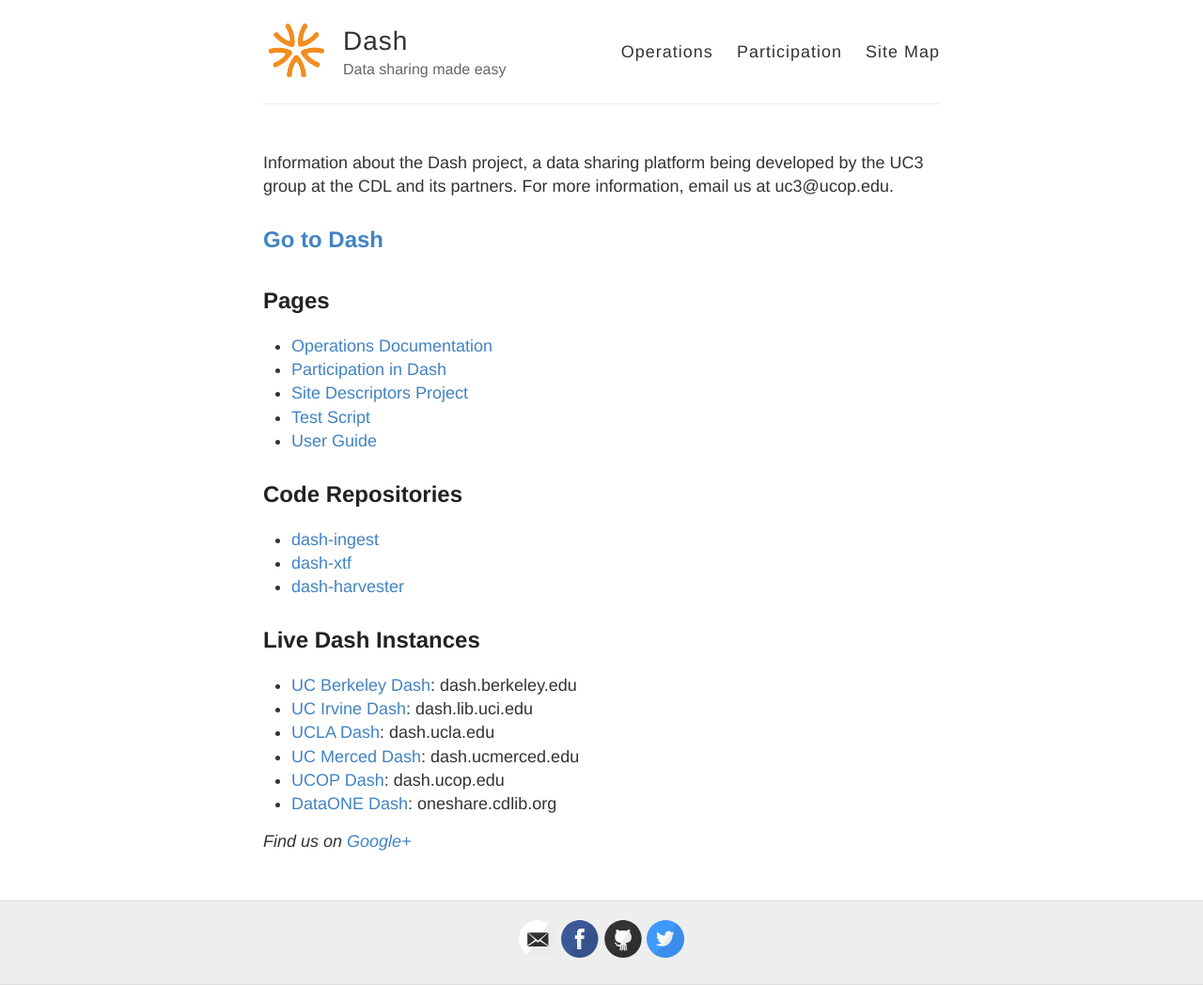
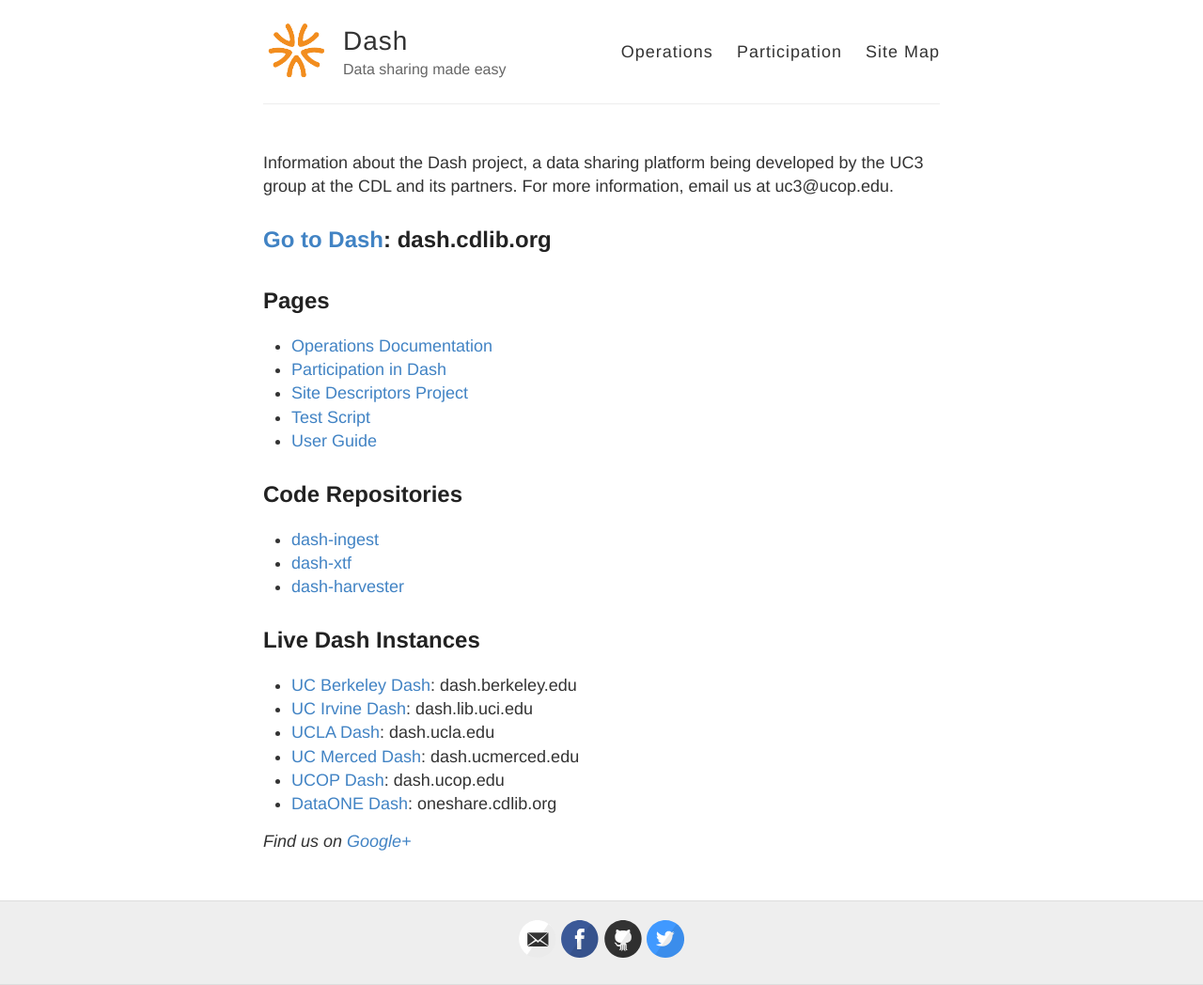
Before and after one commit to CDLUC3/dash, a Jekyll site: the page built from index.html, in a window 1280 px wide. Shown: the whole page at 94% size. Built offline with Jekyll 4.4.1, drawn with Linux system fonts in a browser that asks for light colours.

Commit message:
Update index.html

```diff
--- a/index.html
+++ b/index.html
@@ -20,7 +20,7 @@
 
 Information about the Dash project, a data sharing platform being developed by the UC3 group at the CDL and its partners. For more information, email us at uc3@ucop.edu.
 
-<h2><a href="http://dash.cdlib.org">Go to Dash</a></h2>
+<h2><a href="http://dash.cdlib.org">Go to Dash</a>: dash.cdlib.org</h2>
 
 
 <h2>Pages</h2>
```
